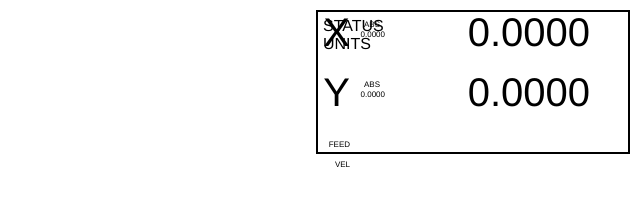
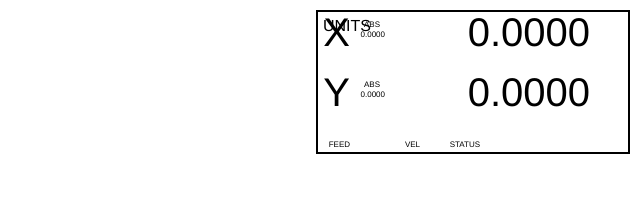
Before and after one commit to UnfinishedBusiness/XDesign, an Electron app: page layout/ncPilot/ncPilot.html in a window 800 px wide. Shown: the full height of the page, 160-800 px from the left. Drawn offline with nearby package versions, Linux system fonts and the light colour scheme; no server answers.

Commit message:
Still working on DRO

```diff
--- a/layout/ncPilot/ncPilot.html
+++ b/layout/ncPilot/ncPilot.html
@@ -36,7 +36,8 @@
   $("#Y_MCS_POS").css({ 'font-size': 8 }).css({ 'position': 'fixed' }).css({right: 255, top: 30});
   $("#X_MCS_POS").css({ 'font-size': 8 }).css({ 'position': 'fixed' }).css({right: 255, top: 90});
   $("#FEED_Label").css({ 'font-size': 8 }).css({ 'position': 'fixed' }).css({right: 290, top: 140});
-  $("#VEL_Label").css({ 'font-size': 8 }).css({ 'position': 'fixed' }).css({right: 290, top: 160});
+  $("#VEL_Label").css({ 'font-size': 8 }).css({ 'position': 'fixed' }).css({right: 220, top: 140});
+  $("#STATUS_Label").css({ 'font-size': 8 }).css({ 'position': 'fixed' }).css({right: 160, top: 140});
   $("#DRO_Border").css({ 'border': '2px solid black' }).css({ 'width': 300 }).css({ 'height': 130 }).css({ 'position': 'fixed' }).css({right: 10, top: 10}).css({ 'padding': '5px 5px 5px 5px' });
   </script>
 </html>
```
